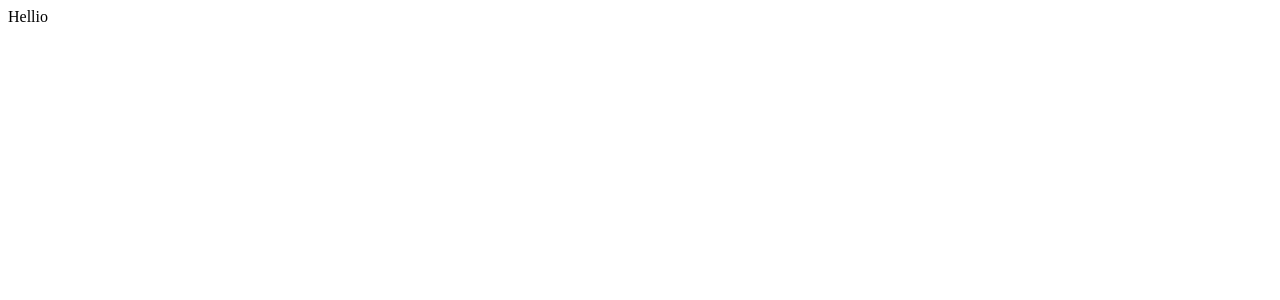
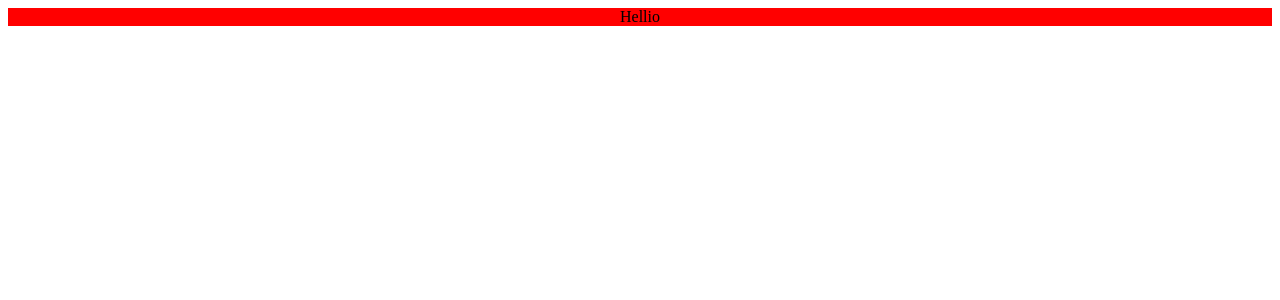
Before and after one commit to AdamSaleh797/LoRDraft, a React (Create React App) app in the folder client/: page / in a window 1280 px wide. Shown: the top 300 px of the page. Built offline with nearby package versions, Linux system fonts and the light colour scheme.

Commit message:
add styling

```diff
--- a/client/package.json
+++ b/client/package.json
@@ -55,6 +55,7 @@
     "babel-plugin-transform-react-remove-prop-types": "^0.4.24",
     "babel-preset-env": "^1.7.0",
     "babel-preset-react": "^6.24.1",
+    "css-loader": "^6.7.3",
     "webpack": "^5.75.0",
     "webpack-cli": "^5.0.1"
   }
--- /dev/null
+++ b/client/src/index.css
@@ -0,0 +1,5 @@
+.main {
+  text-align: center;
+  width: 100%;
+  background-color: #ff0000;
+}
--- a/client/src/index.tsx
+++ b/client/src/index.tsx
@@ -1,9 +1,11 @@
 import React from 'react';
 import ReactDOM from 'react-dom/client';
+
+import './index.css'
 
 const root = ReactDOM.createRoot(
   document.getElementById('root')
 );
 root.render(
-  <div>Hellio</div>
+  <div className='main'>Hellio</div>
 );
--- a/client/webpack.config.js
+++ b/client/webpack.config.js
@@ -19,6 +19,11 @@ module.exports = {
           loader: 'babel-loader',
         },
       },
+      {
+        test: /\.css$/,
+        exclude: /node_modules/,
+        use: ["style-loader", "css-loader"],
+      },
     ],
   },
   resolve: {
```
Also changed, not shown: 1 other file (tests, documents, lock files or other folders).
